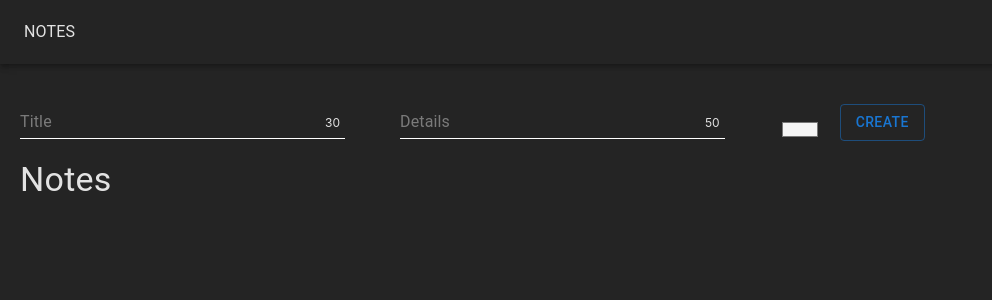
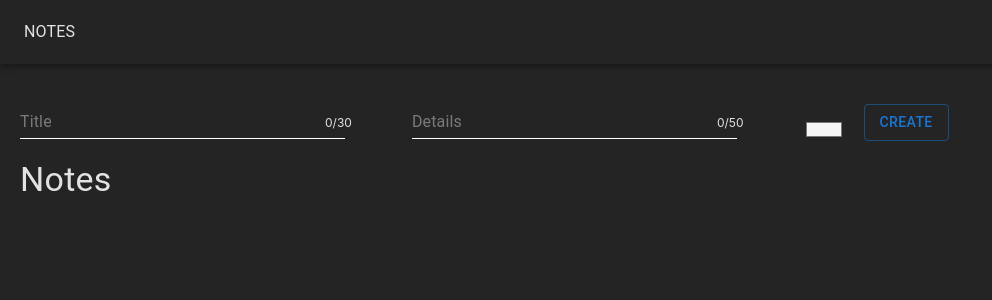
Before and after one commit to manishaV-dev/Notes_App, a React (Vite) app: page / in a window 1280 px wide. Shown: the top 300 px of the page, without its empty margins (0-992 px from the left). Built offline with nearby package versions, Linux system fonts and the light colour scheme.

Commit message:
complete

```diff
--- a/src/App.tsx
+++ b/src/App.tsx
@@ -3,19 +3,27 @@ import "./App.css";
 import CreateNote from "./components/CreateNote";
 import Header from "./components/Header";
 import Notes from "./components/Notes";
-import { useState } from "react";
+import { useEffect, useState } from "react";
 import { NoteObject } from "./models/note";
 
 function App() {
   const [notes, setNotes] = useState<NoteObject[]>([]);
 
+  useEffect(() => {
+    if (sessionStorage.getItem("notes")) {
+      setNotes(JSON.parse(sessionStorage.getItem("notes") as string));
+    }
+  }, []);
+
   const addNotes = (note: NoteObject) => {
     setNotes([note, ...notes]);
+    sessionStorage.setItem("notes", JSON.stringify({ note, ...notes }));
   };
 
   const deleteNote = (id: string) => {
     const updatedNote = notes.filter((note) => note.id !== id);
     setNotes(updatedNote);
+    sessionStorage.setItem("notes", JSON.stringify(updatedNote));
   };
 
   return (
--- a/src/components/CreateNote.tsx
+++ b/src/components/CreateNote.tsx
@@ -2,6 +2,7 @@ import { Box, Button, InputBase, styled, Typography } from "@mui/material";
 import React, { useState } from "react";
 import { NoteObject } from "../models/note";
 import { v4 as uuid } from "uuid";
+import { TITLE_LIMIT, DETAILS_LIMIT } from "../constants/constant";
 
 const Container = styled(Box)`
   & > * {
@@ -79,16 +80,26 @@ const CreateNote: React.FC<ICreateNoteProps> = ({ addNotes }) => {
           value={note.title}
           onChange={(e) => onValueChange(e)}
           name="title"
+          inputProps={{
+            maxLength: TITLE_LIMIT,
+          }}
         />
-        <Box component="span">30</Box>
+        <Box component="span">
+          {note.title.length}/{TITLE_LIMIT}
+        </Box>
 
         <InputBase
           placeholder="Details"
           onChange={(e) => onValueChange(e)}
           name="details"
           value={note.details}
+          inputProps={{
+            maxLength: DETAILS_LIMIT,
+          }}
         />
-        <Box component="span">50</Box>
+        <Box component="span">
+          {note.details.length}/{DETAILS_LIMIT}
+        </Box>
 
         <InputBase
           type="color"
--- /dev/null
+++ b/src/constants/constant.ts
@@ -0,0 +1,2 @@
+export const TITLE_LIMIT = 30;
+export const DETAILS_LIMIT = 50;
```
